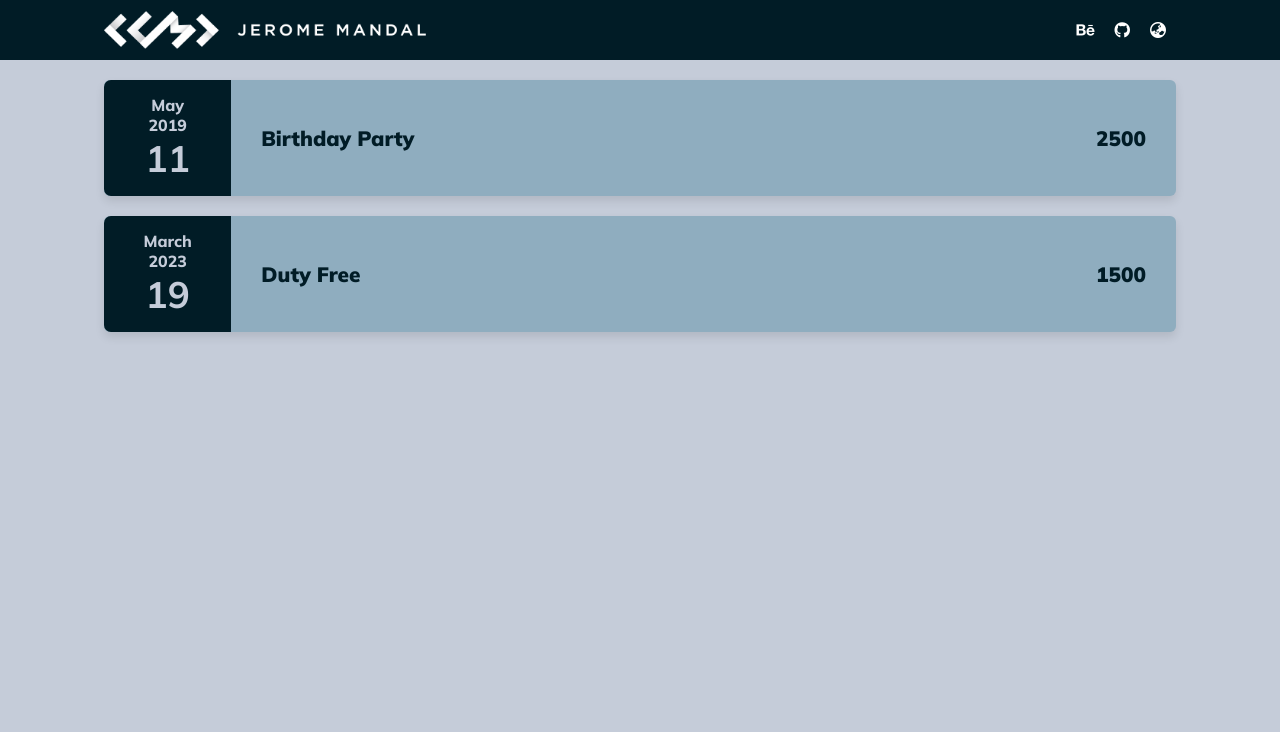
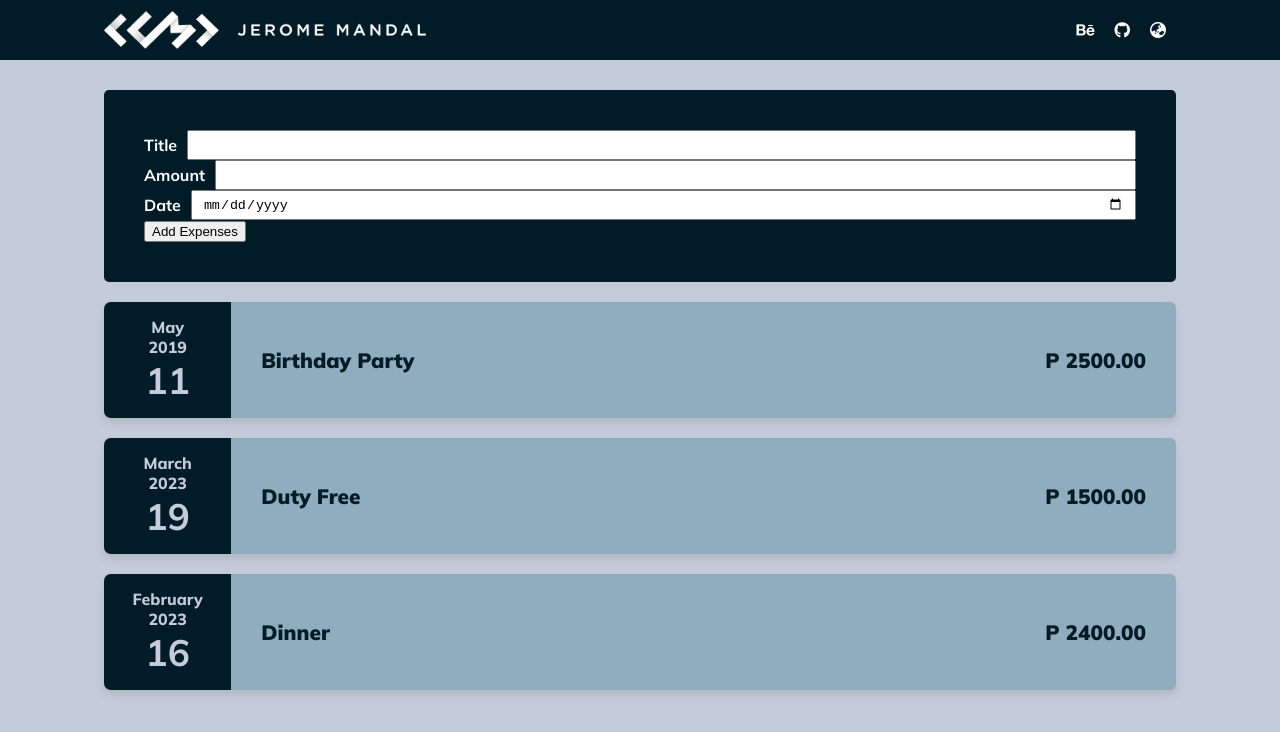
Before and after one commit to mandaljerome/expenses-react-proj, a React (Vite) app: page / in a window 1280 px wide. Shown: the top 732 px of the page. Built offline with nearby package versions, Linux system fonts and the light colour scheme.

Commit message:
Commit 03/21/22

```diff
--- a/src/App.jsx
+++ b/src/App.jsx
@@ -1,6 +1,7 @@
 import './App.scss'
-import Header from './components/Header'
-import Expense from './components/Expense'
+import Header from './Header'
+import Expense from './components/Expenses/Expense'
+import NewExpense from './components/NewExpenses/NewExpense'
 import data from './data.jsx'
 
 function App() {
@@ -12,6 +13,7 @@ function App() {
    return (
       <div className='App'>
          <Header />
+         <NewExpense />
          {expense}
       </div>
    )
--- a/src/components/Header.scss
+++ b/src/Header.scss
@@ -1,4 +1,4 @@
-@import '../assets/colors.scss';
+@import './assets/colors.scss';
 
 .header {
    height: 60px;
--- a/src/components/Expense.jsx
+++ b/src/components/Expenses/Expense.jsx
@@ -1,7 +1,11 @@
+import { useState } from 'react'
 import './Expense.scss'
 import ExpenseDate from './ExpenseDate'
 
 const Expense = (props) => {
+   const floatValue = parseFloat(props.amount).toFixed(2)
+
+
    return (
       <div className='expense'>
          <div className='section-container'>
@@ -9,7 +13,7 @@ const Expense = (props) => {
             <ExpenseDate date={props.date}/>
                <div className="title">
                   <h1>{props.title}</h1>
-                  <h1>{props.amount}</h1>
+                  <h1>P {floatValue}</h1>
                </div>
             </div>
          </div>
--- a/src/components/Expense.scss
+++ b/src/components/Expenses/Expense.scss
@@ -1,4 +1,4 @@
-@import '../assets/colors.scss';
+@import '../../assets/colors.scss';
 
 .expenses-item {
     background-color: $color2;
--- a/src/components/ExpenseDate.scss
+++ b/src/components/Expenses/ExpenseDate.scss
@@ -1,4 +1,4 @@
-@import '../assets/colors.scss';
+@import 'src/assets/colors.scss';
 
 .date {
     display: flex;
--- /dev/null
+++ b/src/components/NewExpenses/NewExpense.jsx
@@ -0,0 +1,12 @@
+import './NewExpense.scss'
+import NewExpenseForm from './NewExpenseForm'
+
+const NewExpense = () => {
+  return (
+    <div className='new-expens section-container'>
+            <NewExpenseForm />
+    </div>
+  )
+}
+
+export default NewExpense
--- /dev/null
+++ b/src/components/NewExpenses/NewExpense.scss
@@ -0,0 +1,6 @@
+@import '../../assets/colors.scss';
+
+.new-expense {
+    max-width: 1200px;
+    margin: 0 auto;
+}
--- /dev/null
+++ b/src/components/NewExpenses/NewExpenseForm.jsx
@@ -0,0 +1,27 @@
+import './NewExpenseForm.scss'
+
+const NewExpenseForm = () => {
+    return (
+        <div className='new-expense-form'>
+            <form action='submit'>
+                <div className='inputs'>
+                    <div className='form-control'>
+                        <label>Title</label>
+                        <input type='text' />
+                    </div>
+                    <div className='form-control'>
+                        <label>Amount</label>
+                        <input type='number' />
+                    </div>
+                    <div className='form-control'>
+                        <label>Date</label>
+                        <input type='date' min='2020-01-01' max='2025-12-31' />
+                    </div>
+                </div>
+                <button type='submit'>Add Expenses</button>
+            </form>
+        </div>
+    )
+}
+
+export default NewExpenseForm
--- /dev/null
+++ b/src/components/NewExpenses/NewExpenseForm.scss
@@ -0,0 +1,33 @@
+@import '../../assets/colors.scss';
+
+.new-expense-form {
+    background: $color3;
+    padding: 40px;
+    margin-top: 30px;
+    border-radius: 5px;
+    color: white;
+    font-family: inherit;
+
+    .inputs {
+        display: flex;
+        flex-wrap: wrap;
+        justify-content: space-between;
+
+        .form-control {
+            display: flex;
+            align-items: center;
+            width: 100%;
+
+            label {
+                margin-right: 10px;
+                font-weight: 600;
+            }
+
+            input {
+                width: 100%;
+                height: 30px;
+                padding: 10px;
+            }
+        }
+    }
+}
--- a/src/data.jsx
+++ b/src/data.jsx
@@ -13,6 +13,12 @@ export default {
             title: 'Duty Free',
             date: new Date(2023,2,19),
             amount: 1500
+         },
+         {
+            id: 3,
+            title: 'Dinner',
+            date: new Date(2023,1,16),
+            amount: 2400
          }
       ]
    }
```
Also changed, not shown: src/Header.jsx (renamed from src/components/Header.jsx), src/components/Expenses/ExpenseDate.jsx (renamed from src/components/ExpenseDate.jsx).
